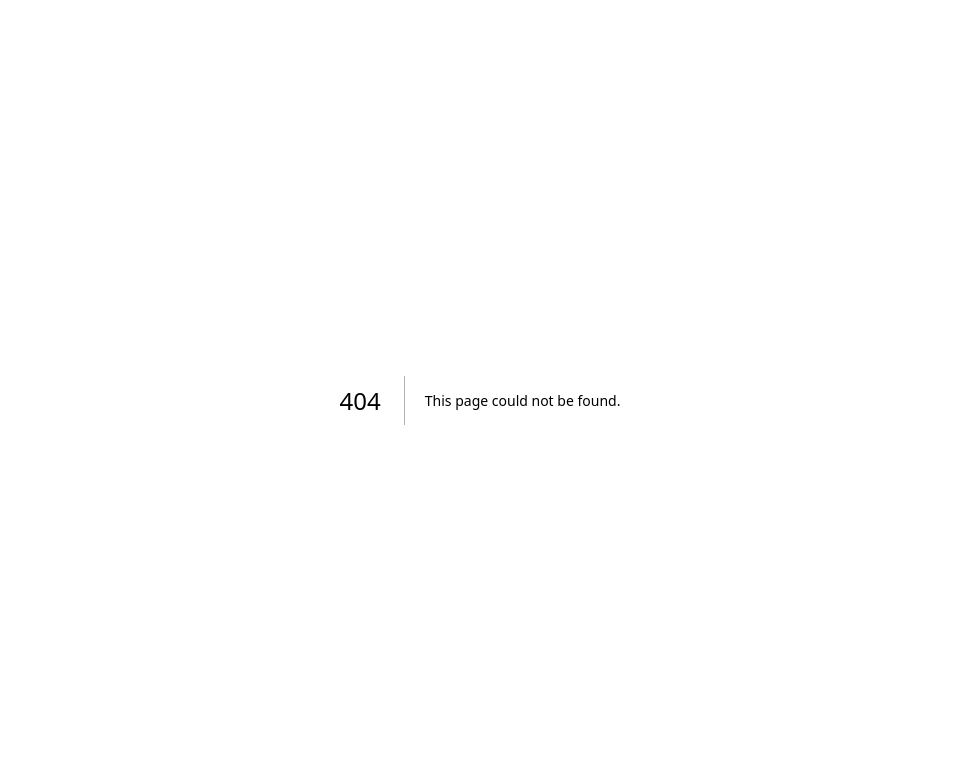
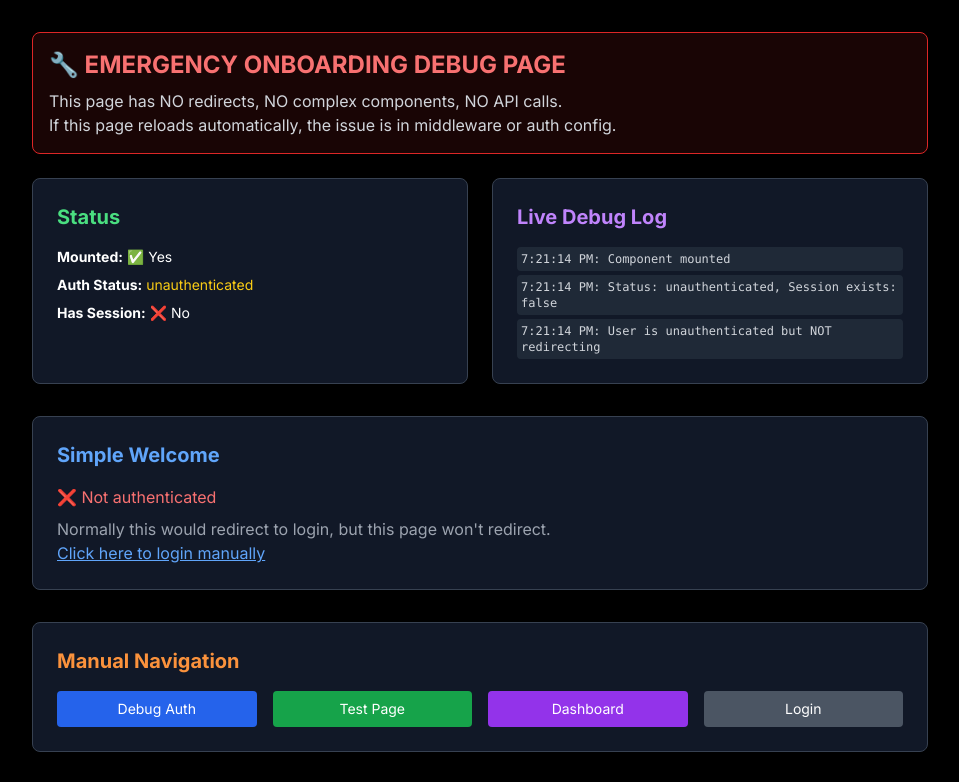
Before and after one commit to hiraypawan/DigitalWorkForce, a Next.js app: page /onboarding-simple-fix in a window 1280 px wide. Before the commit this address had no page. Shown: the top 782 px of the page, without its empty margins (160-1119 px from the left). Built offline with nearby package versions, Linux system fonts and the light colour scheme; no server answers.

Commit message:
EMERGENCY FIX: Add minimal debug page and bypass middleware for onboarding to isolate redirect loop

```diff
--- /dev/null
+++ b/src/app/onboarding-simple-fix/page.tsx
@@ -0,0 +1,137 @@
+'use client';
+
+import { useSession } from 'next-auth/react';
+import { useEffect, useState } from 'react';
+
+export default function OnboardingSimpleFix() {
+  const { data: session, status } = useSession();
+  const [mounted, setMounted] = useState(false);
+  const [debugLogs, setDebugLogs] = useState<string[]>([]);
+
+  const addLog = (message: string) => {
+    const timestamp = new Date().toLocaleTimeString();
+    const logMessage = `${timestamp}: ${message}`;
+    console.log('OnboardingSimpleFix:', logMessage);
+    setDebugLogs(prev => [...prev.slice(-20), logMessage]); // Keep last 20 logs
+  };
+
+  useEffect(() => {
+    setMounted(true);
+    addLog('Component mounted');
+  }, []);
+
+  useEffect(() => {
+    addLog(`Status: ${status}, Session exists: ${!!session}`);
+
+    // NO REDIRECTS HERE - just log what's happening
+    if (status === 'unauthenticated') {
+      addLog('User is unauthenticated but NOT redirecting');
+    }
+
+    if (status === 'authenticated') {
+      addLog(`Authenticated as: ${session?.user?.email}`);
+    }
+  }, [status, session]);
+
+  // Render immediately without any loading states or redirects
+  return (
+    <div className="min-h-screen bg-black text-white p-8">
+      <div className="max-w-4xl mx-auto">
+        <div className="bg-red-900/20 border border-red-600 rounded-lg p-4 mb-6">
+          <h1 className="text-2xl font-bold text-red-400 mb-2">🔧 EMERGENCY ONBOARDING DEBUG PAGE</h1>
+          <p className="text-gray-300">This page has NO redirects, NO complex components, NO API calls.</p>
+          <p className="text-gray-300">If this page reloads automatically, the issue is in middleware or auth config.</p>
+        </div>
+
+        <div className="grid grid-cols-1 lg:grid-cols-2 gap-6">
+          {/* Status */}
+          <div className="bg-gray-900 border border-gray-700 rounded-lg p-6">
+            <h2 className="text-xl font-bold text-green-400 mb-4">Status</h2>
+            <div className="space-y-2 text-sm">
+              <p><strong>Mounted:</strong> {mounted ? '✅ Yes' : '❌ No'}</p>
+              <p><strong>Auth Status:</strong> <span className="text-yellow-400">{status}</span></p>
+              <p><strong>Has Session:</strong> {session ? '✅ Yes' : '❌ No'}</p>
+              {session && (
+                <>
+                  <p><strong>User Email:</strong> <span className="text-blue-400">{session.user?.email}</span></p>
+                  <p><strong>User Name:</strong> <span className="text-blue-400">{session.user?.name}</span></p>
+                </>
+              )}
+            </div>
+          </div>
+
+          {/* Debug Logs */}
+          <div className="bg-gray-900 border border-gray-700 rounded-lg p-6">
+            <h2 className="text-xl font-bold text-purple-400 mb-4">Live Debug Log</h2>
+            <div className="max-h-64 overflow-y-auto text-xs font-mono space-y-1">
+              {debugLogs.map((log, index) => (
+                <div key={index} className="text-gray-300 bg-gray-800 p-1 rounded">
+                  {log}
+                </div>
+              ))}
+            </div>
+          </div>
+        </div>
+
+        {/* Simple Content */}
+        <div className="mt-8 bg-gray-900 border border-gray-700 rounded-lg p-6">
+          <h2 className="text-xl font-bold text-blue-400 mb-4">Simple Welcome</h2>
+
+          {status === 'loading' && (
+            <p className="text-yellow-400">⏳ Loading authentication...</p>
+          )}
+
+          {status === 'unauthenticated' && (
+            <div className="space-y-2">
+              <p className="text-red-400">❌ Not authenticated</p>
+              <p className="text-gray-400">Normally this would redirect to login, but this page won&apos;t redirect.</p>
+              <a
+                href="/auth/login?from=/onboarding"
+                className="text-blue-400 underline hover:text-blue-300"
+              >
+                Click here to login manually
+              </a>
+            </div>
+          )}
+
+          {status === 'authenticated' && session && (
+            <div className="space-y-2">
+              <p className="text-green-400">✅ Successfully authenticated!</p>
+              <p className="text-white">Welcome back, <strong>{session.user?.name}</strong>!</p>
+              <p className="text-gray-400">Email: {session.user?.email}</p>
+              <p className="text-blue-300">🎉 This should be your onboarding page content!</p>
+            </div>
+          )}
+        </div>
+
+        {/* Manual Navigation */}
+        <div className="mt-8 bg-gray-900 border border-gray-700 rounded-lg p-6">
+          <h2 className="text-xl font-bold text-orange-400 mb-4">Manual Navigation</h2>
+          <div className="grid grid-cols-2 md:grid-cols-4 gap-4 text-sm">
+            <a href="/debug-auth" className="bg-blue-600 text-white px-3 py-2 rounded text-center hover:bg-blue-700">
+              Debug Auth
+            </a>
+            <a href="/onboarding-test" className="bg-green-600 text-white px-3 py-2 rounded text-center hover:bg-green-700">
+              Test Page
+            </a>
+            <a href="/dashboard" className="bg-purple-600 text-white px-3 py-2 rounded text-center hover:bg-purple-700">
+              Dashboard
+            </a>
+            <a href="/auth/login" className="bg-gray-600 text-white px-3 py-2 rounded text-center hover:bg-gray-700">
+              Login
+            </a>
+          </div>
+        </div>
+
+        {/* Current URL Info */}
+        <div className="mt-8 bg-gray-900 border border-gray-700 rounded-lg p-6">
+          <h2 className="text-xl font-bold text-yellow-400 mb-4">URL Info</h2>
+          <div className="text-sm space-y-1">
+            <p><strong>Current URL:</strong> {typeof window !== 'undefined' ? window.location.href : 'SSR'}</p>
+            <p><strong>Page has been stable for:</strong> <span id="stability-timer">Checking...</span></p>
+          </div>
+        </div>
+      </div>
+    </div>
+  );
+}
```
Also changed, not shown: src/middleware.ts (+9 -3 lines).
